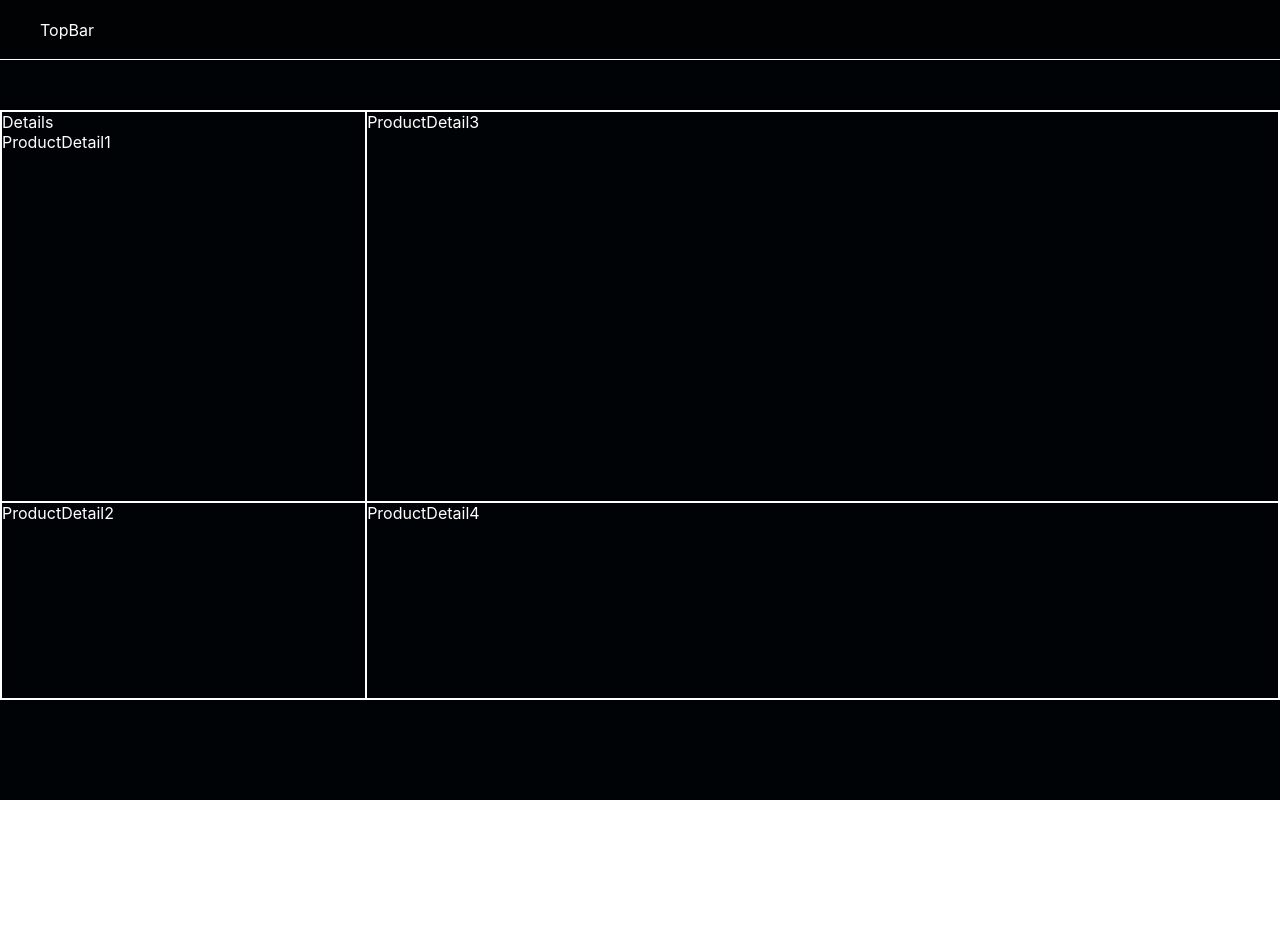
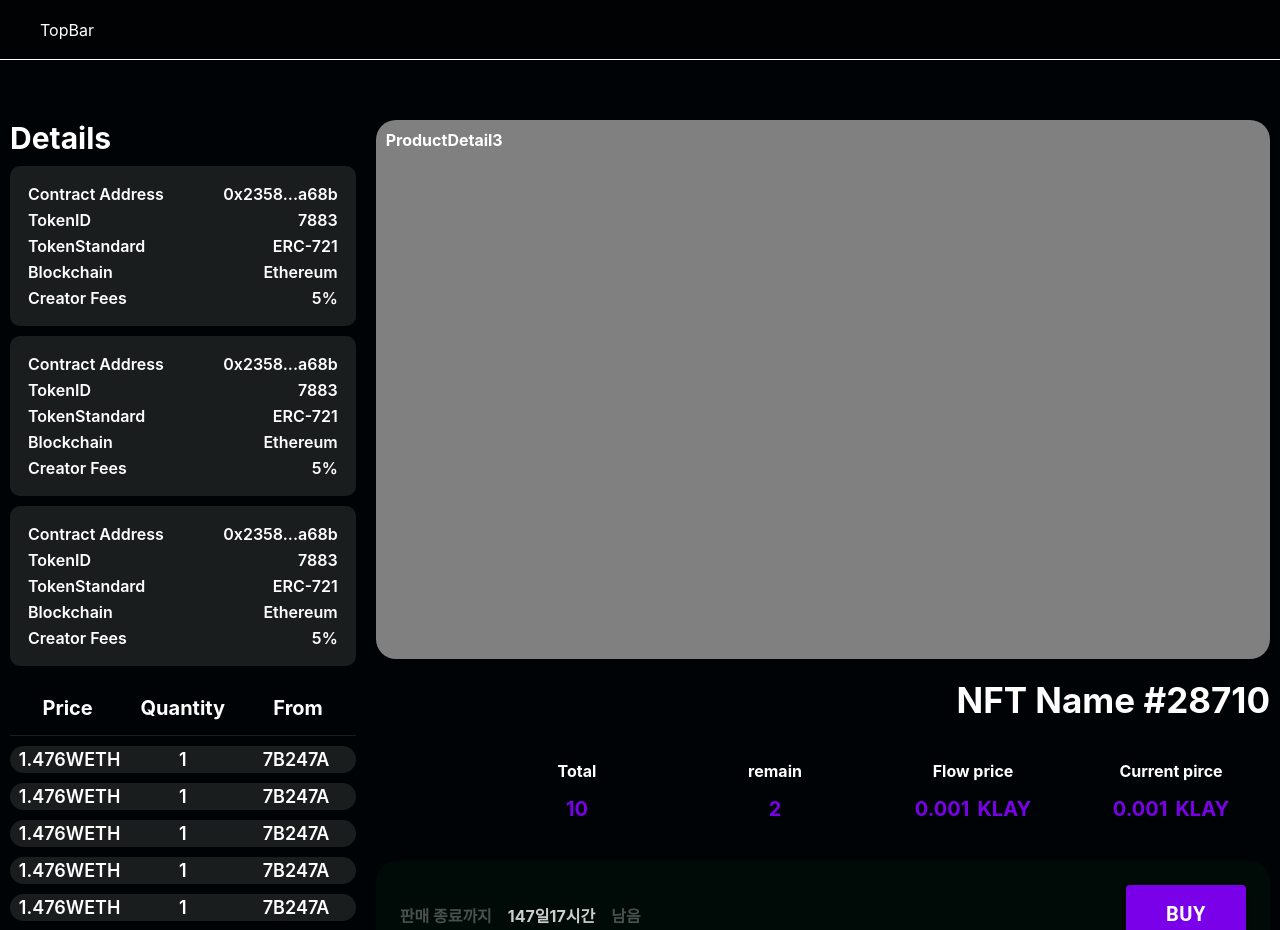
Before and after one commit to TeTedo/NFT_lottery, a React (Create React App) app in the folder front/: page / in a window 1280 px wide. Shown: the top 930 px of the page. Before the commit the page ends 800 px from the top, so only its background shows below. Built offline with nearby package versions, Linux system fonts and the light colour scheme.

Commit message:
font 완성

```diff
--- a/front/package.json
+++ b/front/package.json
@@ -3,6 +3,9 @@
   "version": "0.1.0",
   "private": true,
   "dependencies": {
+    "@emotion/react": "^11.11.1",
+    "@emotion/styled": "^11.11.0",
+    "@mui/material": "^5.13.5",
     "@testing-library/jest-dom": "^5.16.5",
     "@testing-library/react": "^13.4.0",
     "@testing-library/user-event": "^13.5.0",
--- /dev/null
+++ b/front/src/components/Product/ContentsDetail/ContentsDetail.js
@@ -0,0 +1,38 @@
+import React from "react";
+import { Container, Contents, Tilte, Content } from "./styles";
+
+function ContentsDetail() {
+  const items = {
+    address: "0x2358...a68b",
+    tokenID: "7883",
+    tokenStandard: "ERC-721",
+    blockchain: "Ethereum",
+    creatorFees: "5%",
+  };
+  return (
+    <Container>
+      <Contents>
+        <Tilte>Contract Address</Tilte>
+        <Content> {items.address}</Content>
+      </Contents>
+      <Contents>
+        <Tilte>TokenID</Tilte>
+        <Content> {items.tokenID}</Content>
+      </Contents>
+      <Contents>
+        <Tilte>TokenStandard</Tilte>
+        <Content> {items.tokenStandard}</Content>
+      </Contents>
+      <Contents>
+        <Tilte>Blockchain</Tilte>
+        <Content> {items.blockchain}</Content>
+      </Contents>
+      <Contents>
+        <Tilte>Creator Fees</Tilte>
+        <Content> {items.creatorFees}</Content>
+      </Contents>
+    </Container>
+  );
+}
+
+export default ContentsDetail;
--- /dev/null
+++ b/front/src/components/Product/ContentsDetail/styles.js
@@ -0,0 +1,20 @@
+import styled from "styled-components";
+
+const Container = styled.div`
+  background-color: #1a1d1e;
+  margin-top: 10px;
+  margin-bottom: 10px;
+  padding: 15px;
+  border-radius: 10px;
+`;
+
+const Contents = styled.div`
+  display: flex;
+  justify-content: space-between;
+  padding: 3px;
+  font-weight: 600;
+`;
+const Tilte = styled.div``;
+const Content = styled.div``;
+
+export { Container, Contents, Tilte, Content };
--- /dev/null
+++ b/front/src/components/Product/PricesDetail/PricesDetail.js
@@ -0,0 +1,21 @@
+import React from "react";
+import { Container, Contents, Price, Quantity, From } from "./styles";
+
+function PricesDetail() {
+  const items = {
+    Price: "1.476WETH",
+    Quantity: "1",
+    From: "7B247A",
+  };
+  return (
+    <Container>
+      <Contents>
+        <Price>{items.Price}</Price>
+        <Quantity> {items.Quantity}</Quantity>
+        <From> {items.From}</From>
+      </Contents>
+    </Container>
+  );
+}
+
+export default PricesDetail;
--- /dev/null
+++ b/front/src/components/Product/PricesDetail/styles.js
@@ -0,0 +1,28 @@
+import styled from "styled-components";
+
+const Container = styled.div`
+  background-color: #1a1d1e;
+  margin-top: 10px;
+  margin-bottom: 10px;
+  border-radius: 20px;
+`;
+const Contents = styled.div`
+  display: flex;
+  justify-content: space-between;
+  padding: 3px;
+  font-weight: 600;
+  text-align: center;
+  font-size: 18px;
+`;
+
+const Price = styled.div`
+  flex: 1;
+`;
+const Quantity = styled.div`
+  flex: 1;
+`;
+const From = styled.div`
+  flex: 1;
+`;
+
+export { Container, Contents, Price, Quantity, From };
--- a/front/src/pages/ProductDetail/index.js
+++ b/front/src/pages/ProductDetail/index.js
@@ -1,4 +1,5 @@
 import React from "react";
+import { Box, Button } from "@mui/material";
 import {
   Container,
   LeftUpContent,
@@ -8,7 +9,13 @@ import {
   Contents,
   LeftContents,
   RigthContents,
+  NFTImg,
+  LeftUpTitle,
+  PriceContainer,
+  PriceTitles,
 } from "./styles";
+import ContentsDetail from "../../components/Product/ContentsDetail/ContentsDetail";
+import PricesDetail from "../../components/Product/PricesDetail/PricesDetail";
 
 function ProductDetail() {
   return (
@@ -16,14 +23,173 @@ function ProductDetail() {
       <Contents>
         <LeftContents>
           <LeftUpContent>
-            <div>Details</div>
-            ProductDetail1
-            </LeftUpContent>
-          <LeftDownContent>ProductDetail2</LeftDownContent>
+            <LeftUpTitle>Details</LeftUpTitle>
+            <ContentsDetail />
+            <ContentsDetail />
+            <ContentsDetail />
+          </LeftUpContent>
+          <LeftDownContent>
+            <PriceContainer>
+              <PriceTitles>Price</PriceTitles>
+              <PriceTitles>Quantity</PriceTitles>
+              <PriceTitles>From</PriceTitles>
+            </PriceContainer>
+            <PricesDetail />
+            <PricesDetail />
+            <PricesDetail />
+            <PricesDetail />
+            <PricesDetail />
+            <PricesDetail />
+          </LeftDownContent>
         </LeftContents>
         <RigthContents>
-          <RightUpContent>ProductDetail3</RightUpContent>
-          <RightDownContent>ProductDetail4</RightDownContent>
+          <RightUpContent>
+            <NFTImg>ProductDetail3</NFTImg>
+          </RightUpContent>
+          <RightDownContent>
+            {/* NFT 소개 */}
+            <Box>
+              <Box
+                sx={{
+                  fontSize: 35,
+                  pb: 5,
+                  display: "flex",
+                  justifyContent: "end",
+                }}
+              >
+                NFT Name #28710
+              </Box>
+              <Box
+                sx={{ width: "auto", display: "flex", justifyContent: "end" }}
+              >
+                <Box></Box>
+                <Box
+                  sx={{
+                    px: 3,
+                    minWidth: 150,
+                    textAlign: "center",
+                  }}
+                >
+                  Total
+                </Box>
+                <Box
+                  sx={{
+                    px: 3,
+                    minWidth: 150,
+                    textAlign: "center",
+                  }}
+                >
+                  remain
+                </Box>
+                <Box
+                  sx={{
+                    px: 3,
+                    minWidth: 150,
+                    textAlign: "center",
+                  }}
+                >
+                  Flow price
+                </Box>
+                <Box
+                  sx={{
+                    px: 3,
+                    minWidth: 150,
+                    textAlign: "center",
+                  }}
+                >
+                  Current pirce
+                </Box>
+              </Box>
+              <Box
+                sx={{
+                  py: 2,
+                  color: "#7900e9",
+                  width: "auto",
+                  display: "flex",
+                  justifyContent: "end",
+                  pb: 5,
+                }}
+              >
+                <Box
+                  sx={{
+                    fontSize: 20,
+                    px: 3,
+                    minWidth: 150,
+                    textAlign: "center",
+                  }}
+                >
+                  10
+                </Box>
+                <Box
+                  sx={{
+                    fontSize: 20,
+                    px: 3,
+                    minWidth: 150,
+                    textAlign: "center",
+                  }}
+                >
+                  2
+                </Box>
+                <Box
+                  sx={{
+                    fontSize: 20,
+                    px: 3,
+                    minWidth: 150,
+                    textAlign: "center",
+                    display: "flex",
+                    justifyContent: "center",
+                    gap: 1,
+                  }}
+                >
+                  <Box>0.001</Box>
+                  <Box>KLAY</Box>
+                </Box>
+                <Box
+                  sx={{
+                    fontSize: 20,
+                    px: 3,
+                    minWidth: 150,
+                    textAlign: "center",
+                    display: "flex",
+                    justifyContent: "center",
+                    gap: 1,
+                  }}
+                >
+                  <Box>0.001</Box>
+                  <Box>KLAY</Box>
+                </Box>
+              </Box>
+            </Box>
+            {/* 판매 버튼 */}
+            <Box
+              sx={{
+                background: "#000a06",
+                borderRadius: 5,
+                alignItems: "center",
+                p: 3,
+                display: "flex",
+                justifyContent: "space-between",
+              }}
+            >
+              <Box sx={{ color: "#49504d", display: "flex" }}>
+                판매 종료까지
+                <Box sx={{ px: 2, color: "#cdcfce" }}>147일17시간</Box>
+                남음
+              </Box>
+              <Button
+                sx={{
+                  py: 1.5,
+                  background: "#7900e9",
+                  fontWeight: 700,
+                  fontSize: 20,
+                  px: 5,
+                }}
+                variant="contained"
+              >
+                BUY
+              </Button>
+            </Box>
+          </RightDownContent>
         </RigthContents>
       </Contents>
     </Container>
--- a/front/src/pages/ProductDetail/styles.js
+++ b/front/src/pages/ProductDetail/styles.js
@@ -7,29 +7,35 @@ const Container = styled.div`
   display: flex;
   justify-content: center;
   color: #fff;
+  font-weight: 700;
 `;
 const Contents = styled.div`
   width: 1400px;
-  border: 1px solid #fff;
   margin-top: 110px;
   margin-bottom: 100px;
   display: flex;
 `;
 const LeftUpContent = styled.div`
-  border: 1px solid #fff;
+  padding: 10px;
   flex: 2;
 `;
 const LeftDownContent = styled.div`
-  border: 1px solid #fff;
+  padding: 10px;
   flex: 1;
 `;
+const LeftUpTitle = styled.div`
+  flex: 2;
+  font-size: 30px;
+`;
 const RightUpContent = styled.div`
-  border: 1px solid #fff;
+  display: flex;
   flex: 2;
+  padding: 10px;
 `;
+
 const RightDownContent = styled.div`
-  border: 1px solid #fff;
   flex: 1;
+  padding: 10px;
 `;
 const LeftContents = styled.div`
   flex: 1;
@@ -41,6 +47,23 @@ const RigthContents = styled.div`
   display: flex;
   flex-direction: column;
 `;
+const NFTImg = styled.div`
+  flex: 1;
+  padding: 10px;
+  border-radius: 20px;
+  background-color: gray;
+`;
+const PriceContainer = styled.div`
+  display: flex;
+  padding-bottom: 15px;
+  border-bottom: 1px solid #1a1d1e;
+  justify-content: space-between;
+`;
+const PriceTitles = styled.div`
+  font-size: 20px;
+  flex: 1;
+  text-align: center;
+`;
 
 export {
   Container,
@@ -51,4 +74,8 @@ export {
   RightDownContent,
   LeftContents,
   RigthContents,
+  NFTImg,
+  LeftUpTitle,
+  PriceContainer,
+  PriceTitles,
 };
```
